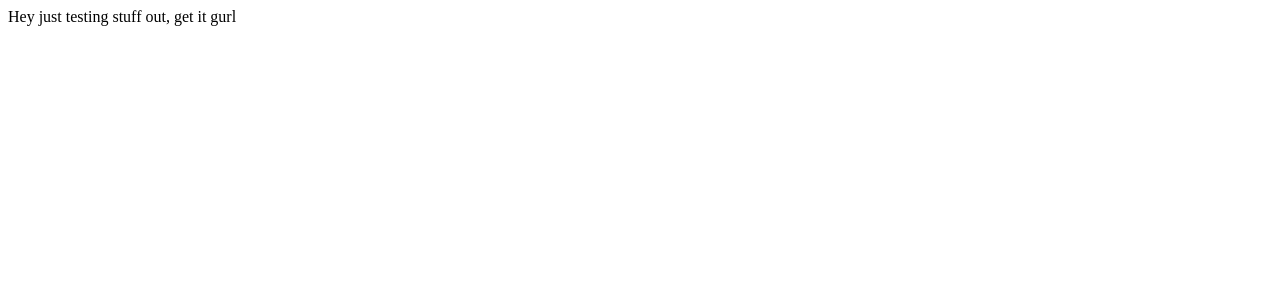
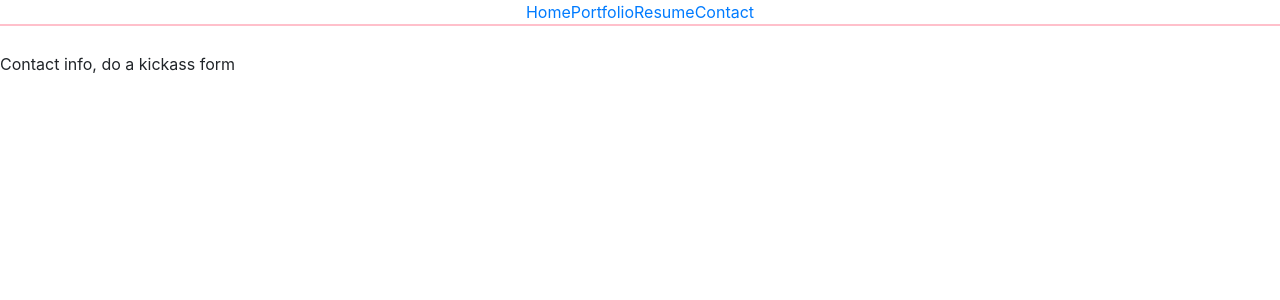
Before and after one commit to rhondakremer/rhondakremer.github.io, a Vue app: page /contact in a window 1280 px wide. Shown: the top 300 px of the page. Built offline with nearby package versions, Linux system fonts and the light colour scheme.

Commit message:
basic setup, router

```diff
--- a/package.json
+++ b/package.json
@@ -9,7 +9,8 @@
   },
   "dependencies": {
     "core-js": "^3.4.4",
-    "vue": "^2.6.10"
+    "vue": "^2.6.10",
+    "vue-router": "^3.1.5"
   },
   "devDependencies": {
     "@vue/cli-plugin-babel": "^4.1.0",
--- a/public/index.html
+++ b/public/index.html
@@ -5,6 +5,7 @@
     <meta http-equiv="X-UA-Compatible" content="IE=edge">
     <meta name="viewport" content="width=device-width,initial-scale=1.0">
     <link rel="icon" href="<%= BASE_URL %>favicon.ico">
+    <link rel="stylesheet" href="https://stackpath.bootstrapcdn.com/bootstrap/4.3.1/css/bootstrap.min.css" integrity="sha384-ggOyR0iXCbMQv3Xipma34MD+dH/1fQ784/j6cY/iJTQUOhcWr7x9JvoRxT2MZw1T" crossorigin="anonymous">
     <title>github-portfolio</title>
   </head>
   <body>
--- a/src/App.vue
+++ b/src/App.vue
@@ -1,16 +1,17 @@
 <template>
   <div id="app">
-    <HelloWorld />
+    <Navbar />
+    <router-view></router-view>
   </div>
 </template>
 
 <script>
-import HelloWorld from './components/HelloWorld.vue'
+import Navbar from './components/Navbar.vue'
 
 export default {
   name: 'app',
   components: {
-    HelloWorld
+    Navbar
   }
 }
 </script>
--- /dev/null
+++ b/src/components/Contact.vue
@@ -0,0 +1,15 @@
+<template>
+  <div>
+    Contact info, do a kickass form
+  </div>
+</template>
+
+<script>
+export default {
+
+}
+</script>
+
+<style scoped>
+
+</style>
--- a/src/components/HelloWorld.vue
+++ b/src/components/Landing.vue
@@ -1,15 +1,12 @@
 <template>
-  <div class="hello">
-    Hey just testing stuff out, get it gurl
+  <div>
+    This will be like heyyy I'm Rhonda, here's a picture
   </div>
 </template>
 
 <script>
 export default {
-  name: 'HelloWorld',
-  props: {
-    msg: String
-  }
+
 }
 </script>
 
--- /dev/null
+++ b/src/components/Navbar.vue
@@ -0,0 +1,27 @@
+<template>
+  <div id="navbar">
+    <ul class="nav nav-pills">
+      <router-link to="/" tag="li" activeClass="active" exact><a>Home</a></router-link>
+      <router-link to="/portfolio" tag="li" activeClass="active"><a>Portfolio</a></router-link>
+      <router-link to="/resume" tag="li" activeClass="active"><a>Resume</a></router-link>
+      <router-link to="/contact" tag="li" activeClass="active"><a>Contact</a></router-link>
+    </ul>
+  </div>
+</template>
+
+<script>
+export default {
+
+}
+</script>
+
+<style scoped>
+#navbar {
+  color: red;
+  display:flex;
+  justify-content:space-around;
+  align-items:center;
+  border-bottom: 2px solid pink;
+  margin-bottom:2%;
+}
+</style>
--- /dev/null
+++ b/src/components/Portfolio.vue
@@ -0,0 +1,15 @@
+<template>
+  <div>
+    Portfolio with all projects looking fly
+  </div>
+</template>
+
+<script>
+export default {
+
+}
+</script>
+
+<style scoped>
+
+</style>
--- /dev/null
+++ b/src/components/Resume.vue
@@ -0,0 +1,15 @@
+<template>
+  <div>
+    Maybe I can google drive this in?
+  </div>
+</template>
+
+<script>
+export default {
+
+}
+</script>
+
+<style scoped>
+
+</style>
```
Also changed, not shown: src/main.js (+11 -0 lines), src/routes.js (added, +11 -0 lines), 1 other file (tests, documents, lock files or other folders).
